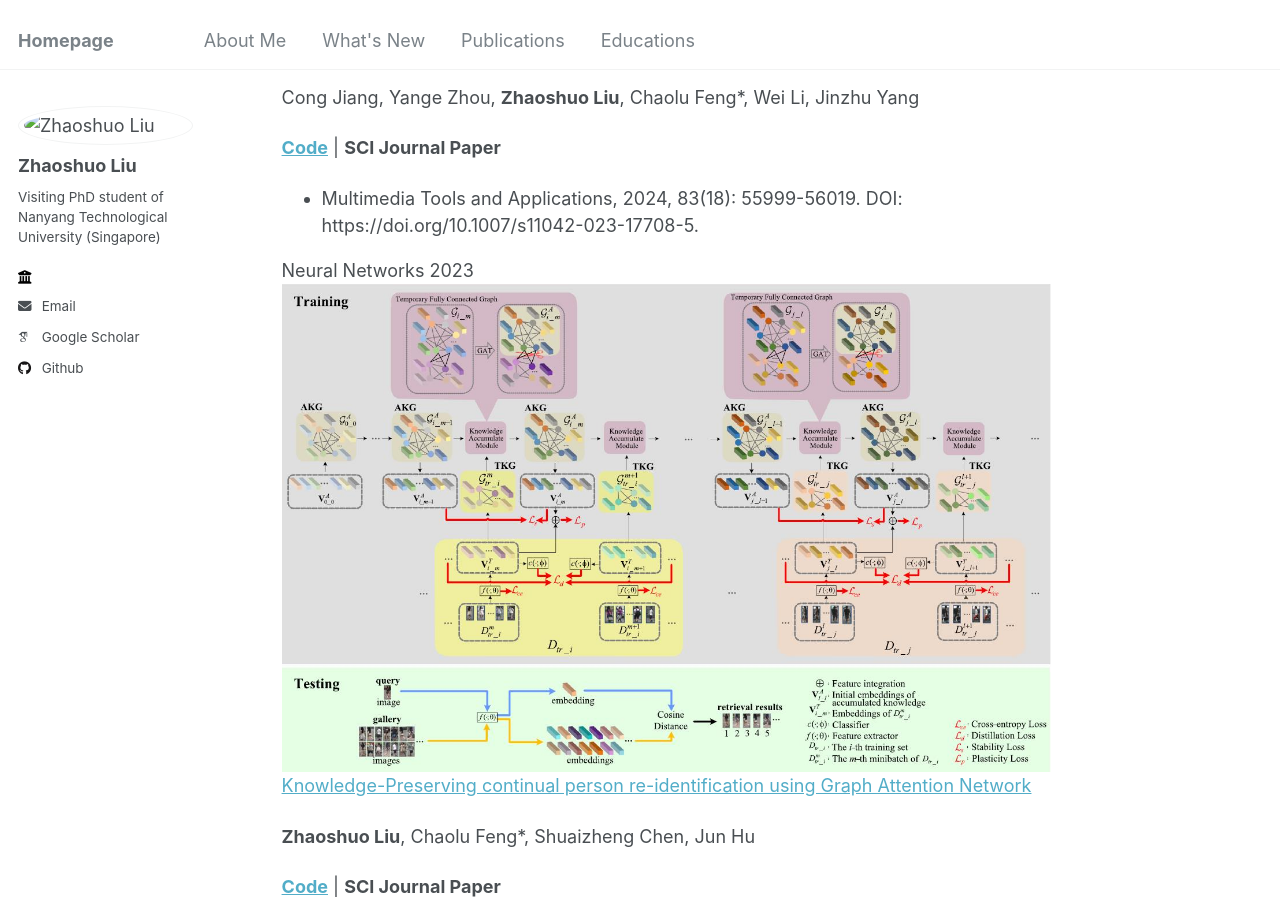
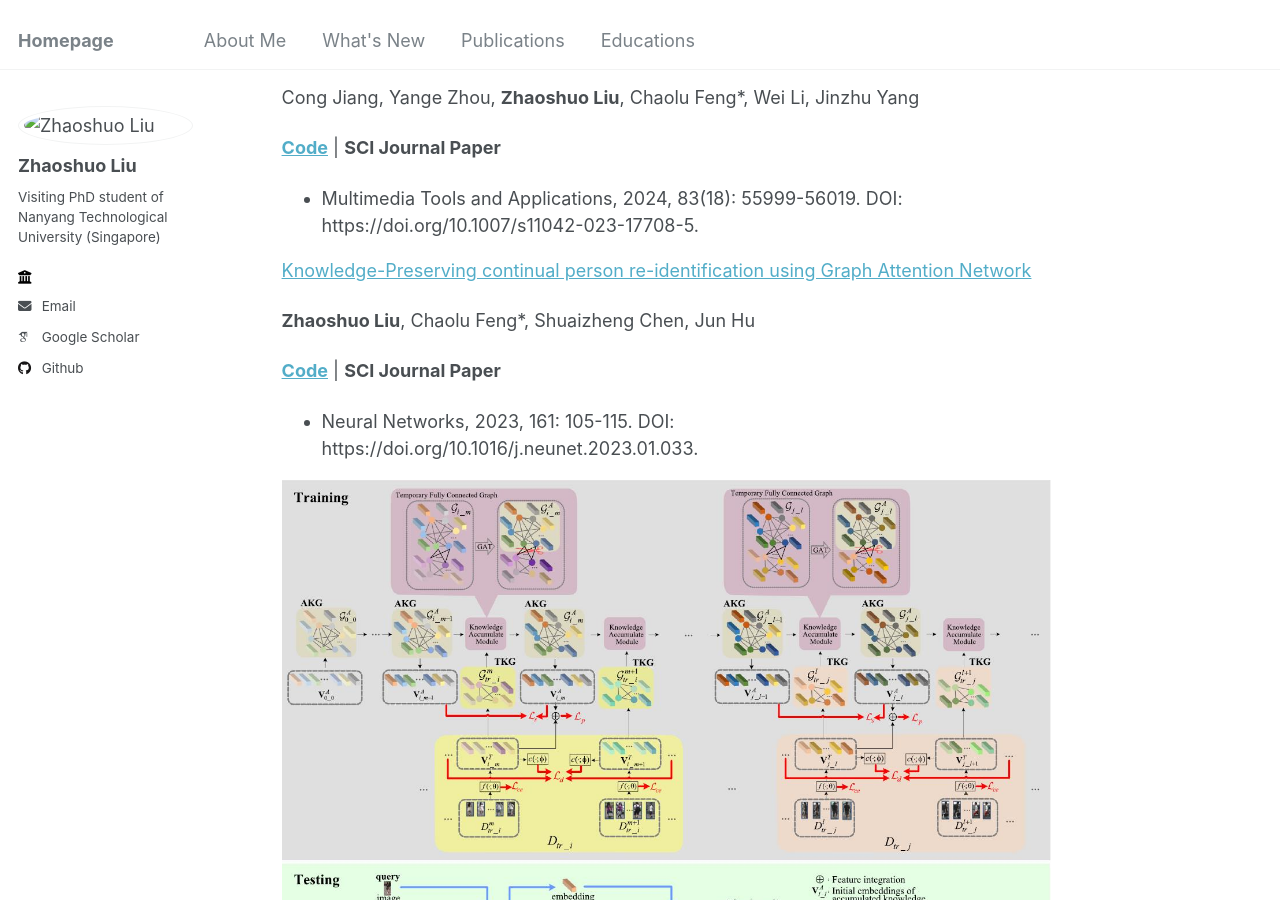
Before and after one commit to llzhaoshuo/llzhaoshuo.github.io, a Jekyll site: the page built from _pages/about.md, in a window 1280 px wide and 900 px high, scrolled down 1643 px. Built offline with Jekyll 4.4.1, drawn with Linux system fonts in a browser that asks for light colours; some web fonts are replaced.

Commit message:
update my profile

```diff
--- a/_pages/about.md
+++ b/_pages/about.md
@@ -58,7 +58,7 @@
 </div>
 
 
-<div class='paper-box'><div class='paper-box-image'><div><div class="badge">Neural Networks 2023</div><img src='../images/CKP.jpg' alt="sym" width="100%"></div></div>
+
 <div class='paper-box-text' markdown="1">
 
 [Knowledge-Preserving continual person re-identification using Graph Attention Network](https://www.sciencedirect.com/science/article/abs/pii/S089360802300045X)
@@ -67,6 +67,8 @@
 
 [**Code**](https://github.com/DFLAG-NEU/ContinualReID) | <strong>SCI Journal Paper</strong>
 - Neural Networks, 2023, 161: 105-115. DOI: https://doi.org/10.1016/j.neunet.2023.01.033.
+
+<div class='paper-box'><div class='paper-box-image'><div><img src='../images/CKP.jpg' alt="sym" width="100%"></div></div>
 </div>
 </div>
 
```
